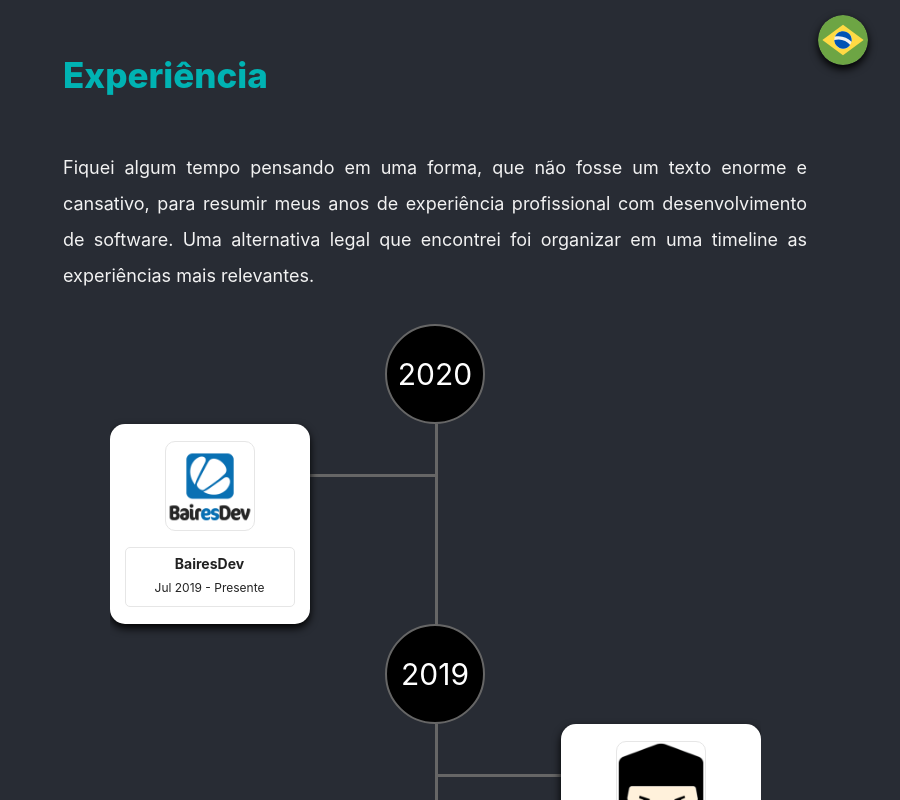
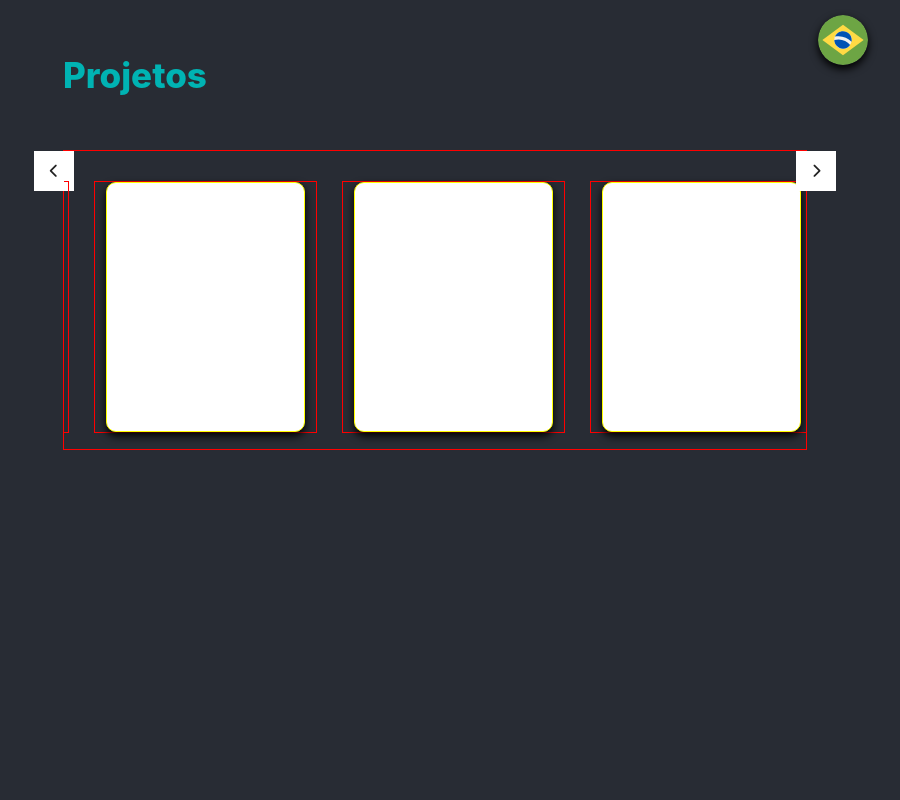
Before and after one commit to matheus-lima92/github-personal-page, a React (Create React App) app: page / in a window 1280 px wide. Shown: the top 800 px of the page, without its empty margins (380-1280 px from the left). Built offline with nearby package versions, Linux system fonts and the light colour scheme.

Commit message:
carousel initial structure

```diff
--- a/package.json
+++ b/package.json
@@ -11,6 +11,7 @@
     "react-i18next": "^11.3.4",
     "react-redux": "^7.2.0",
     "react-scripts": "3.2.0",
+    "react-slick": "^0.25.2",
     "redux": "^4.0.5",
     "styled-components": "^4.4.1"
   },
--- a/public/index.html
+++ b/public/index.html
@@ -3,6 +3,8 @@
   <head>
     <meta charset="utf-8" />
     <link rel="icon" href="%PUBLIC_URL%/favicon.ico" />
+    <link rel="stylesheet" type="text/css" charset="UTF-8" href="https://cdnjs.cloudflare.com/ajax/libs/slick-carousel/1.6.0/slick.min.css" />
+    <link rel="stylesheet" type="text/css" href="https://cdnjs.cloudflare.com/ajax/libs/slick-carousel/1.6.0/slick-theme.min.css" />
     <meta name="viewport" content="width=device-width, initial-scale=1" />
     <meta name="theme-color" content="#000000" />
     <meta name="google" content="notranslate">
--- /dev/null
+++ b/src/Components/Projects/SliderItem/index.js
@@ -0,0 +1,15 @@
+import React from 'react';
+
+import { ItemWrapper, Item } from './styles';
+
+const SliderItem = () => {
+    return (
+        <ItemWrapper>
+            <Item>
+
+            </Item>
+        </ItemWrapper>
+    );
+};
+
+export default SliderItem;
--- /dev/null
+++ b/src/Components/Projects/SliderItem/styles.js
@@ -0,0 +1,22 @@
+import styled from 'styled-components';
+
+import colors from 'common/colors';
+import definitions from 'common/definitions';
+
+export const ItemWrapper = styled.div`
+    width: 90%;
+    margin: 30px;
+    margin-left: 30px;
+    margin-right: 30px;
+    border: 1px solid red;
+`;
+
+export const Item = styled.div`
+    width: 90%;
+    height: 250px;
+    border: 1px solid yellow;
+    margin: auto;
+    background-color: white;
+    border-radius: 10px;
+    box-shadow: 0 4px 8px 0 black;
+`;
--- a/src/Components/Projects/index.js
+++ b/src/Components/Projects/index.js
@@ -1,27 +1,53 @@
 import React from 'react';
+import Slider from 'react-slick';
 
 import Paragraph from 'Components/common/Paragraph';
 import Title from 'Components/common/Title';
 import { ContentSection } from 'common/style';
+import { SliderLeftArrow, SliderRightArrow, SliderWrapper } from './styles';
+import SliderItem from './SliderItem';
+
+const SliderArrow = ({ onClick, direction }) => {
+    if (direction === 'left') return (
+        <SliderLeftArrow onClick={onClick}>
+            <div className="icon-container">
+                <i className={`fa fa-chevron-left`} />
+            </div>
+        </SliderLeftArrow>
+    );
+    return (<SliderRightArrow onClick={onClick}>
+        <div className="icon-container">
+            <i className={`fa fa-chevron-right`} />
+        </div>
+    </SliderRightArrow>);
+}
+
+const sliderSettings = {
+    dots: false,
+    infinite: true,
+    swipeToSlide: true,
+    speed: 200,
+    slidesToShow: 3,
+    slidesToScroll: 3,
+    prevArrow: <SliderArrow direction="left" />,
+    nextArrow: <SliderArrow  direction="right" />,
+};
 
 const Projects = () => (
     <ContentSection>
 		<Title title="Projetos" />
-        <Paragraph firstParagraph={true}>
-            Olá, meu nome é Matheus Gomes, sou brasileiro nascido no estado de São Paulo, e trabalho como engenheiro de software.
-        </Paragraph>
-        <Paragraph>
-            Sou formado em engenharia de controle e automação pela Universidade Estadual de Campinas (UNICAMP). Ao longo do curso de engenharia
-            tive contato com diversas áreas: conceitos de cálculo, física, computação, engenharia elétrica e mecânica eram parte da grade
-            curricular. De tudo que estudei, o que realmente fez meu olho brilhar foi o desenvolvimento de software.
-        </Paragraph>
-        <Paragraph lastParagraph={true}>
-            Meu primeiro trabalho remunerado relacionado à programação foi um projeto de iniciação científica que iniciei em 2012, ainda
-            cursando a faculdade, e de lá pra cá já fiz estágio, freelas, trabalhei em empresas dentro e fora do Brasil, e hoje atuo como
-            engenheiro de software na <a href="https://www.bairesdev.com/" target="_blank" rel="noopener noreferrer">BairesDev</a>, empresa que se encontra
-            entre as <a href="https://finance.yahoo.com/news/bairesdev-recognized-silicon-valley-top-150000742.html" target="_blank" rel="noopener noreferrer">top 10 companhias</a> de
-            mais rápido crescimento do Vale do Silicio, Estados Unidos.
-        </Paragraph>
+        <SliderWrapper>
+            <Slider {...sliderSettings}>
+                <SliderItem>item 1</SliderItem>
+                <SliderItem>item 2</SliderItem>
+                <SliderItem>item 3</SliderItem>
+                <SliderItem>item 4</SliderItem>
+                <SliderItem>item 5</SliderItem>
+                <SliderItem>item 6</SliderItem>
+                <SliderItem>item 7</SliderItem>
+                <SliderItem>item 8</SliderItem>
+            </Slider>
+        </SliderWrapper>
     </ContentSection>
 );
 
--- /dev/null
+++ b/src/Components/Projects/styles.js
@@ -0,0 +1,37 @@
+import styled from 'styled-components';
+
+import colors from 'common/colors';
+import definitions from 'common/definitions';
+
+export const SliderLeftArrow = styled.div`
+  cursor: pointer;
+  width: 40px;
+  height: 40px;
+  background-color: white;
+  position: absolute;
+  display: flex;
+  align-items: center;
+  justify-content: center;
+  left: -30px;
+  top: 0;
+`;
+
+export const SliderRightArrow = styled.div`
+  cursor: pointer;
+  width: 40px;
+  height: 40px;
+  background-color: white;
+  position: absolute;
+  display: flex;
+  align-items: center;
+  justify-content: center;
+  right: -30px;
+  top: 0;
+`;
+
+export const SliderWrapper = styled.div`
+    width: 80%;
+    height: 300px;
+    border: 1px solid red;
+    margin: auto;
+`;
--- a/src/reducers/mainContainer.js
+++ b/src/reducers/mainContainer.js
@@ -1,4 +1,4 @@
-const INITIAL_STATE = 'experience';
+const INITIAL_STATE = 'projects';
 
 export default function (state = INITIAL_STATE, action) {
     switch (action.type) {
```
Also changed, not shown: 1 other file (tests, documents, lock files or other folders).
